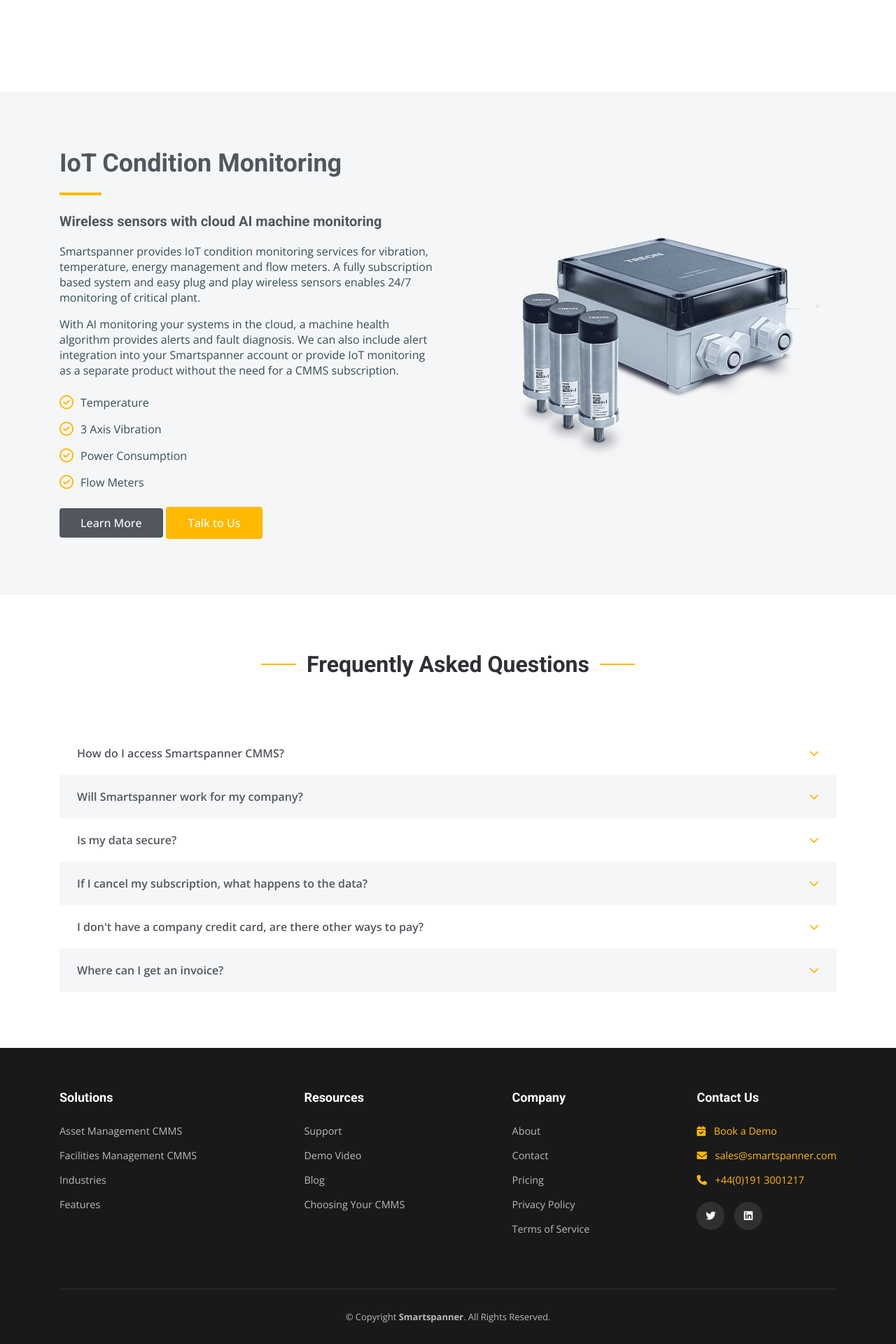
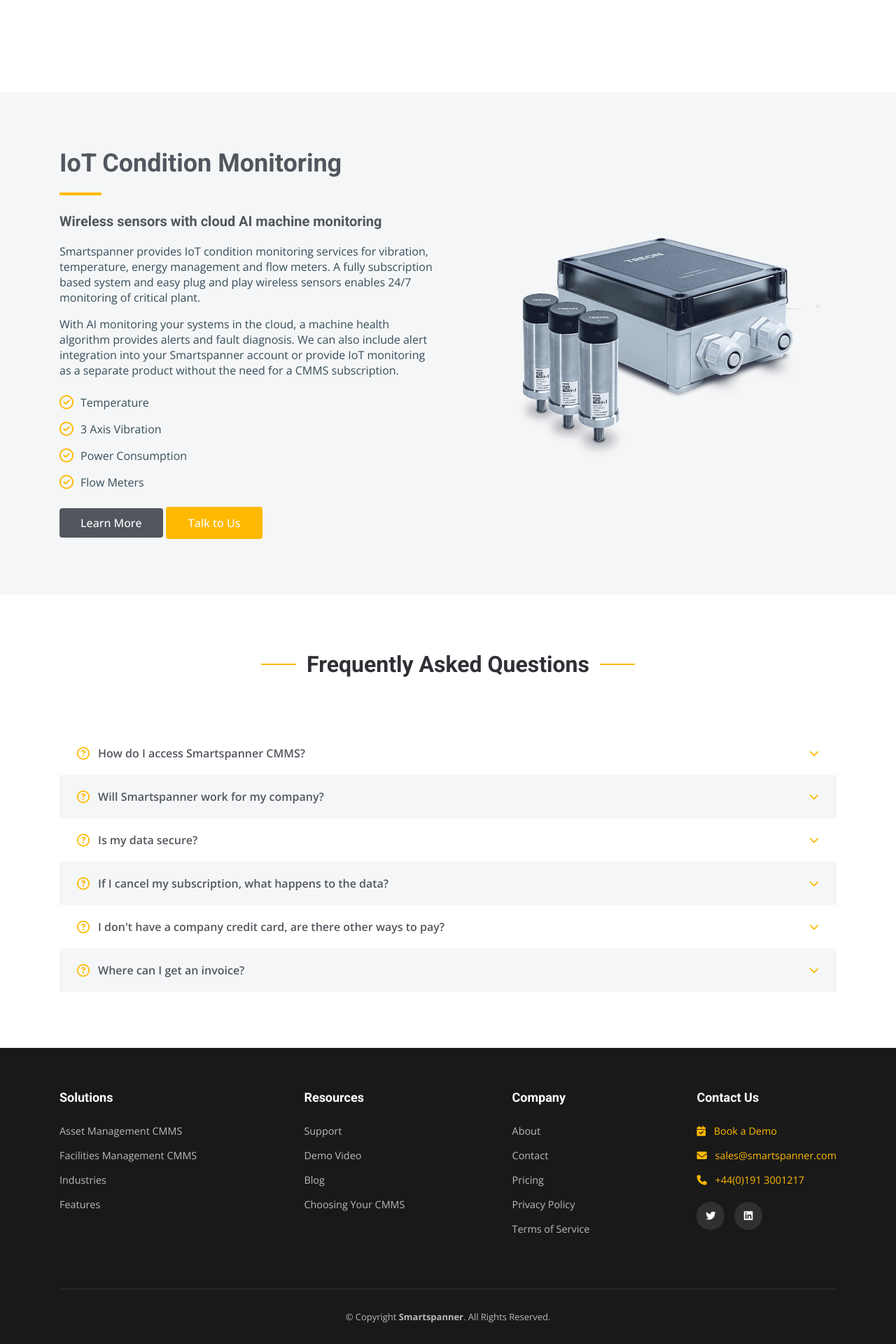
Before and after one commit to smartspanner/smartspanner.com, a Jekyll site: the page built from pricing.html, in a window 1280 px wide. Shown: the part 2235-4155 px from the top of the page at 70% size. Built offline with Jekyll 4.4.1, drawn with Linux system fonts in a browser that asks for light colours.

Commit message:
style: add brand yellow question icon to FAQ items
🤖 Generated with [Claude Code](https://claude.com/claude-code)

Co-Authored-By: Claude Opus 4.5 <noreply@anthropic.com>

```diff
--- a/_includes/faq.html
+++ b/_includes/faq.html
@@ -8,6 +8,7 @@
       {% for item in site.data.faq %}
       <div class="faq-row {% cycle 'faq-row-white', 'faq-row-grey' %}" onclick="toggleFaq(this)">
         <div class="faq-question">
+          <i class="fa-regular fa-circle-question faq-q-icon"></i>
           <span>{{ item.question }}</span>
           <i class="fa-solid fa-chevron-down faq-icon"></i>
         </div>
--- a/style.css
+++ b/style.css
@@ -1324,6 +1324,13 @@ section {
   font-size: 16px;
   font-weight: 600;
   color: var(--color-secondary);
+}
+
+.faq .faq-q-icon {
+  color: var(--color-primary);
+  font-size: 18px;
+  margin-right: 12px;
+  flex-shrink: 0;
 }
 
 .faq .faq-question span {
```
